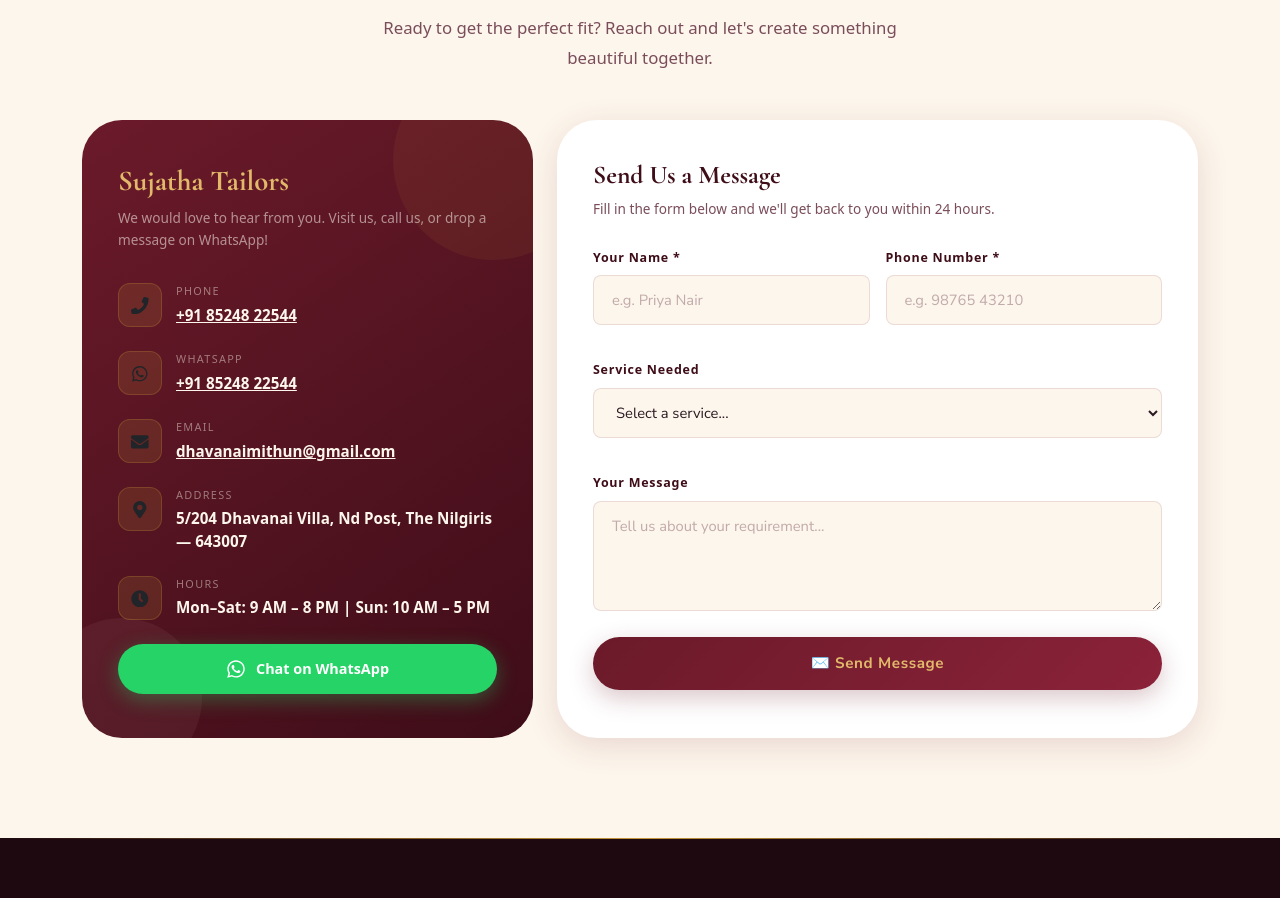
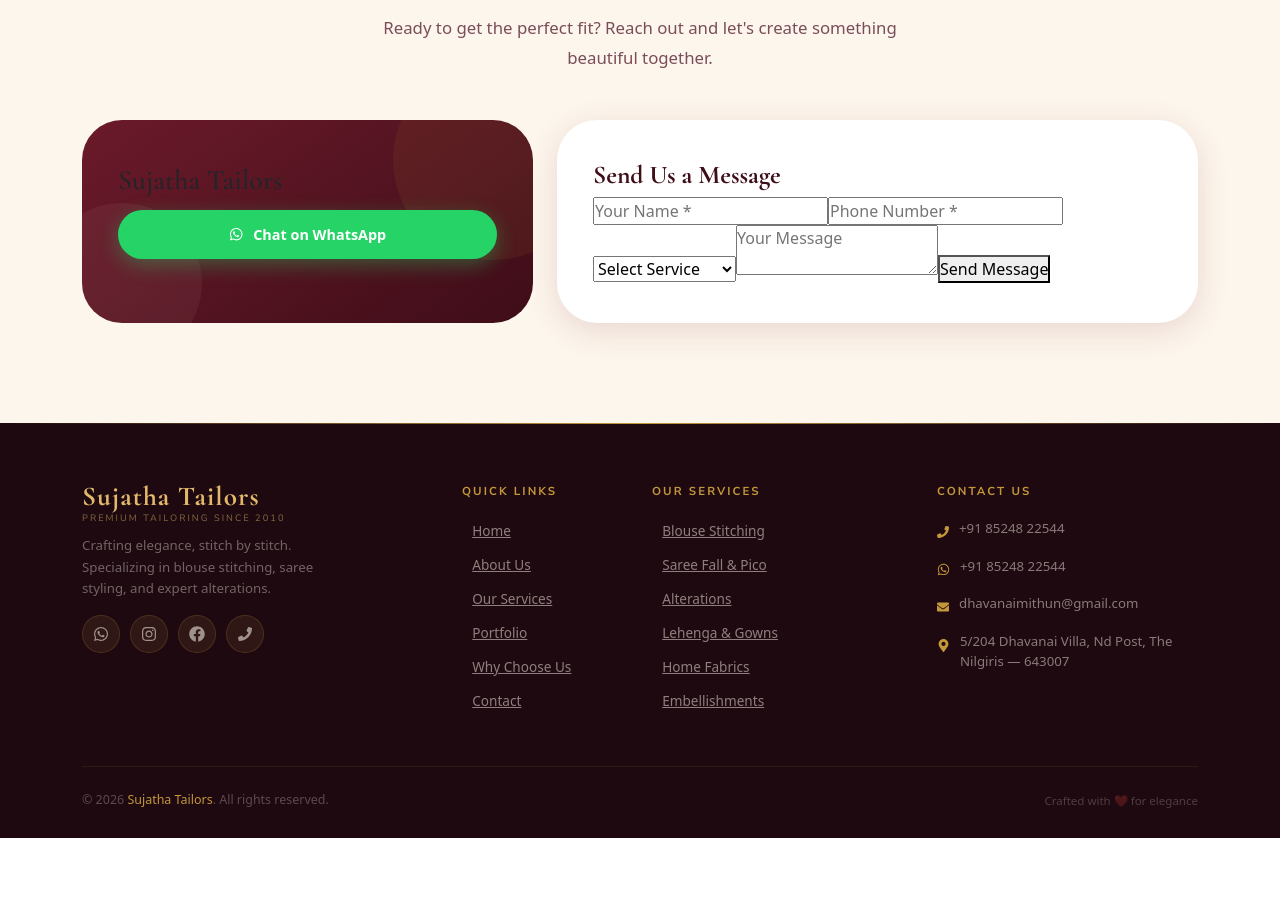
Before and after one commit to MITHU-SAJU/sujatha-tailors, a React (Vite) app: page / in a window 1280 px wide. Shown: the part 6580-7478 px from the top of the page. After the commit the page ends 7418 px from the top, so only its background shows below. Built offline with nearby package versions, Linux system fonts and the light colour scheme.

Commit message:
secured emailjs with env + improved contact form UI

```diff
--- a/src/components/Contact/Contact.jsx
+++ b/src/components/Contact/Contact.jsx
@@ -1,11 +1,8 @@
-/**
- * Contact Section — Info card + form + WhatsApp + map
- */
 import { useState, useRef } from 'react'
 import { motion, useInView } from 'framer-motion'
 import { FaWhatsapp, FaPhone, FaMapMarkerAlt, FaClock, FaEnvelope } from 'react-icons/fa'
+import emailjs from '@emailjs/browser'
 import './Contact.css'
-import emailjs from '@emailjs/browser'
 
 const fadeLeft = { hidden: { opacity: 0, x: -50 }, show: { opacity: 1, x: 0 } }
 const fadeRight = { hidden: { opacity: 0, x: 50 }, show: { opacity: 1, x: 0 } }
@@ -14,37 +11,58 @@ export default function Contact() {
   const [form, setForm] = useState({ name: '', phone: '', service: '', message: '' })
   const [sending, setSending] = useState(false)
   const [sent, setSent] = useState(false)
+  const [errorMsg, setErrorMsg] = useState('')
+
   const ref = useRef(null)
   const inView = useInView(ref, { once: true, margin: '-80px' })
 
-  const handleChange = (e) => setForm({ ...form, [e.target.name]: e.target.value })
+  const handleChange = (e) => {
+    setForm({ ...form, [e.target.name]: e.target.value })
+  }
 
   const handleSubmit = (e) => {
     e.preventDefault()
+
+    // Basic validation
+    if (!form.name || !form.phone) {
+      setErrorMsg("⚠️ Please fill required fields")
+      setTimeout(() => setErrorMsg(''), 3000)
+      return
+    }
+
     setSending(true)
 
     emailjs.send(
-      'service_g1axcve',
-      'template_jdrmefl',
+      import.meta.env.VITE_EMAIL_SERVICE_ID,
+      import.meta.env.VITE_EMAIL_TEMPLATE_ID,
       {
         name: form.name,
         phone: form.phone,
         service: form.service,
         message: form.message,
       },
-      'feiHl32KYKGr0pi7z'
+      import.meta.env.VITE_EMAIL_PUBLIC_KEY
     )
       .then(() => {
         setSending(false)
         setSent(true)
+
+        // Open WhatsApp automatically
+        window.open(
+          `https://wa.me/918524822544?text=Hi, I just submitted a request on your website.`,
+          "_blank"
+        )
+
         setForm({ name: '', phone: '', service: '', message: '' })
 
         setTimeout(() => setSent(false), 5000)
       })
       .catch((error) => {
         setSending(false)
-        alert('❌ Failed to send message. Try again.')
-        console.error(error)
+        setErrorMsg('❌ Failed to send message. Please try again.')
+        console.error("EmailJS Error:", error)
+
+        setTimeout(() => setErrorMsg(''), 5000)
       })
   }
 
@@ -58,7 +76,6 @@ export default function Contact() {
   return (
     <section id="contact" className="contact-section section-padding" ref={ref}>
       <div className="container">
-        {/* Header */}
         <div className="text-center mb-5">
           <motion.div
             initial={{ opacity: 0, y: 20 }}
@@ -75,135 +92,98 @@ export default function Contact() {
         </div>
 
         <div className="row g-4">
-          {/* Left: Info card */}
+
+          {/* LEFT */}
           <motion.div
             className="col-lg-5"
             variants={fadeLeft}
             initial="hidden"
             animate={inView ? 'show' : 'hidden'}
-            transition={{ duration: 0.7, ease: 'easeOut' }}
+            transition={{ duration: 0.7 }}
           >
             <div className="contact-info-card">
-              <h3 className="contact-info-title">Sujatha Tailors</h3>
-              <p className="contact-info-subtitle">
-                We would love to hear from you. Visit us, call us, or drop a message on WhatsApp!
-              </p>
+              <h3>Sujatha Tailors</h3>
 
-              {[
-                { icon: <FaPhone />, label: 'Phone', value: '+91 85248 22544', href: 'tel:+918524822544' },
-                { icon: <FaWhatsapp />, label: 'WhatsApp', value: '+91 85248 22544', href: 'https://wa.me/918524822544' },
-                { icon: <FaEnvelope />, label: 'Email', value: 'dhavanaimithun@gmail.com', href: 'mailto:dhavanaimithun@gmail.com' },
-                { icon: <FaMapMarkerAlt />, label: 'Address', value: '5/204 Dhavanai Villa, Nd Post, The Nilgiris — 643007', href: null },
-                { icon: <FaClock />, label: 'Hours', value: 'Mon–Sat: 9 AM – 8 PM  |  Sun: 10 AM – 5 PM', href: null },
-              ].map((item) => (
-                <div key={item.label} className="contact-item">
-                  <div className="contact-item-icon">{item.icon}</div>
-                  <div className="contact-item-body">
-                    <div className="label">{item.label}</div>
-                    {item.href ? (
-                      <a href={item.href} className="value">{item.value}</a>
-                    ) : (
-                      <div className="value">{item.value}</div>
-                    )}
-                  </div>
-                </div>
-              ))}
-
-              {/* WhatsApp button */}
               <button className="wa-action-btn" onClick={openWhatsApp}>
-                <FaWhatsapp size={20} /> Chat on WhatsApp
+                <FaWhatsapp /> Chat on WhatsApp
               </button>
             </div>
           </motion.div>
 
-          {/* Right: Form */}
+          {/* RIGHT */}
           <motion.div
             className="col-lg-7"
             variants={fadeRight}
             initial="hidden"
             animate={inView ? 'show' : 'hidden'}
-            transition={{ duration: 0.7, delay: 0.15, ease: 'easeOut' }}
+            transition={{ duration: 0.7 }}
           >
             <div className="contact-form-card">
               <h3>Send Us a Message</h3>
-              <p>Fill in the form below and we'll get back to you within 24 hours.</p>
 
               <form onSubmit={handleSubmit}>
-                <div className="row g-3">
-                  <div className="col-md-6">
-                    <div className="form-group">
-                      <label className="form-label">Your Name *</label>
                 <input
                   type="text"
                   name="name"
-                        className="form-control-custom"
-                        placeholder="e.g. Priya Nair"
+                  placeholder="Your Name *"
                   value={form.name}
                   onChange={handleChange}
                   required
                 />
-                    </div>
-                  </div>
-                  <div className="col-md-6">
-                    <div className="form-group">
-                      <label className="form-label">Phone Number *</label>
+
                 <input
                   type="tel"
                   name="phone"
-                        className="form-control-custom"
-                        placeholder="e.g. 98765 43210"
+                  placeholder="Phone Number *"
                   value={form.phone}
                   onChange={handleChange}
                   required
                 />
-                    </div>
-                  </div>
-                  <div className="col-12">
-                    <div className="form-group">
-                      <label className="form-label">Service Needed</label>
-                      <select
-                        name="service"
-                        className="form-control-custom"
-                        value={form.service}
-                        onChange={handleChange}
-                      >
-                        <option value="">Select a service...</option>
+
+                <select name="service" value={form.service} onChange={handleChange}>
+                  <option value="">Select Service</option>
                   <option>Blouse Stitching</option>
-                        <option>Saree Fall & Pico</option>
-                        <option>Fabric Alterations</option>
-                        <option>Lehenga / Gown</option>
-                        <option>Home Fabric Work</option>
-                        <option>Other</option>
+                  <option>Saree Work</option>
+                  <option>Alterations</option>
                 </select>
-                    </div>
-                  </div>
-                  <div className="col-12">
-                    <div className="form-group">
-                      <label className="form-label">Your Message</label>
+
                 <textarea
                   name="message"
-                        className="form-control-custom"
-                        placeholder="Tell us about your requirement..."
+                  placeholder="Your Message"
                   value={form.message}
                   onChange={handleChange}
                 />
-                    </div>
-                  </div>
-                </div>
 
-                <button type="submit" className="form-submit-btn" disabled={sending}>
-                  {sending ? '⏳ Sending...' : '✉️ Send Message'}
+                <button type="submit" disabled={sending}>
+                  {sending ? '⏳ Sending...' : 'Send Message'}
                 </button>
 
+                {/* SUCCESS */}
                 {sent && (
-                  <div className="form-toast success">
-                    ✅ Message sent! We'll reach out to you soon.
-                  </div>
+                  <motion.div
+                    className="form-toast success"
+                    initial={{ opacity: 0 }}
+                    animate={{ opacity: 1 }}
+                  >
+                    ✅ Message sent successfully!
+                  </motion.div>
                 )}
+
+                {/* ERROR */}
+                {errorMsg && (
+                  <motion.div
+                    className="form-toast error"
+                    initial={{ opacity: 0 }}
+                    animate={{ opacity: 1 }}
+                  >
+                    {errorMsg}
+                  </motion.div>
+                )}
+
               </form>
             </div>
+          </motion.div>
 
-          </motion.div>
         </div>
       </div>
     </section>
```
Also changed, not shown: 1 other file (tests, documents, lock files or other folders). Lines whose indentation alone changed are shown as unchanged.
